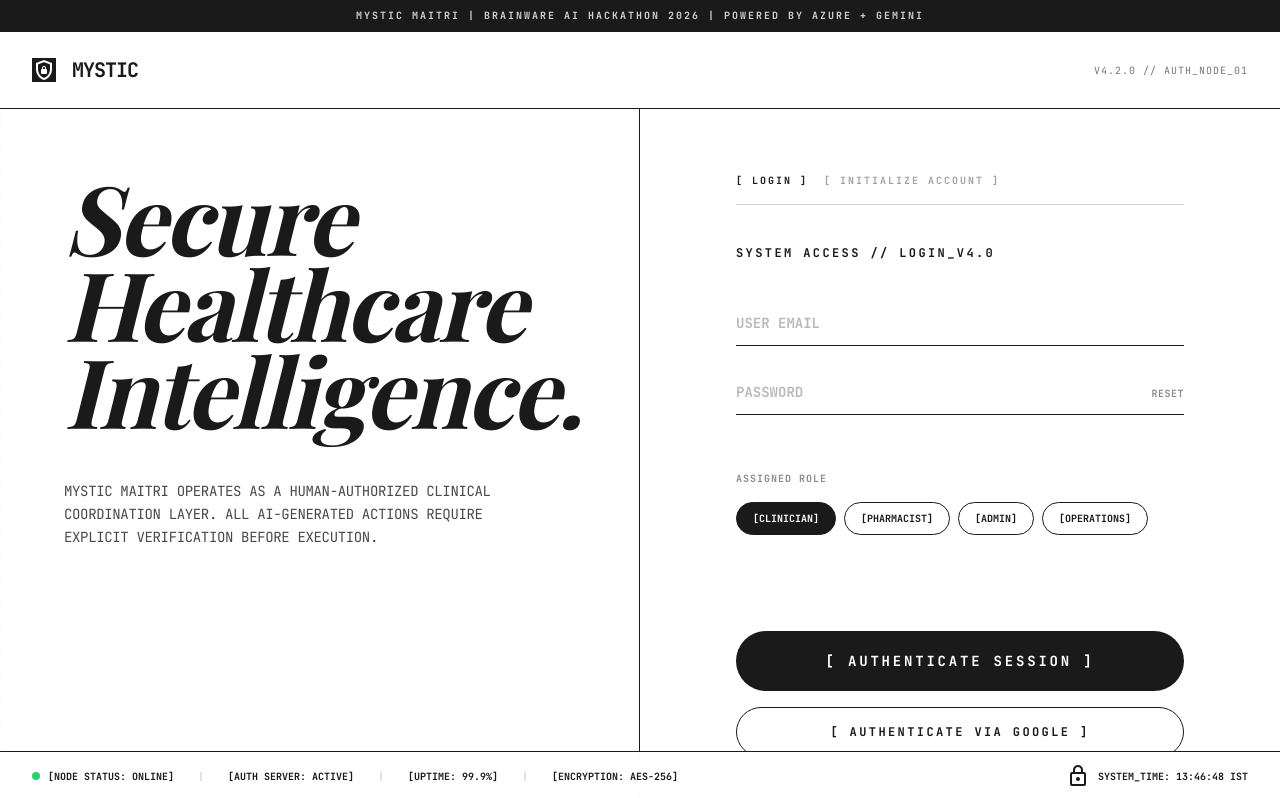
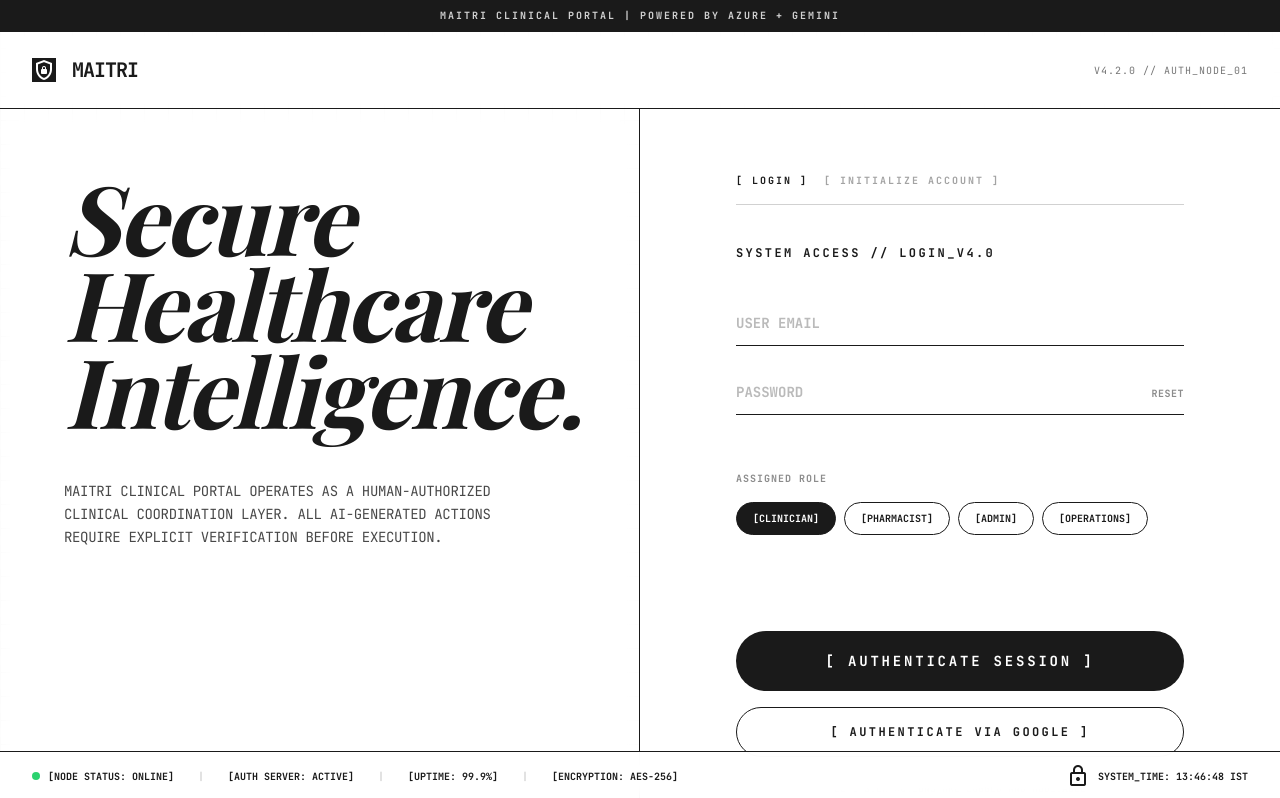
Before and after one commit to Bishu-21/mystic-maitri, a Next.js app: page /auth in a window 1280 px wide. Shown: the top 798 px of the page. Built offline with nearby package versions, Linux system fonts and the light colour scheme; no server answers.

Commit message:
Standardize Maitri Clinic Portal branding across all route pages and metadata

```diff
--- a/src/app/auth/page.tsx
+++ b/src/app/auth/page.tsx
@@ -112,7 +112,7 @@ export default function AuthPage() {
             <div className="w-full bg-carbon text-paper border-b border-carbon z-50">
                 <div className="container mx-auto px-4 py-2">
                     <p className="text-center text-[10px] font-mono tracking-[0.2em] uppercase font-bold text-paper/80">
-                        MYSTIC MAITRI | BRAINWARE AI HACKATHON 2026 | POWERED BY AZURE + GEMINI
+                        MAITRI CLINICAL PORTAL | POWERED BY AZURE + GEMINI
                     </p>
                 </div>
             </div>
@@ -123,7 +123,7 @@ export default function AuthPage() {
                     <div className="size-6 bg-carbon flex items-center justify-center text-paper group-hover:bg-teal transition-colors">
                         <span className="material-symbols-outlined text-sm">shield_lock</span>
                     </div>
-                    <h1 className="text-lg md:text-xl font-bold tracking-tighter uppercase text-carbon">MYSTIC</h1>
+                    <h1 className="text-lg md:text-xl font-bold tracking-tighter uppercase text-carbon">MAITRI</h1>
                 </Link>
                 <div className="font-mono text-[10px] uppercase tracking-widest text-carbon/60 hidden md:block">
                     v4.2.0 // auth_node_01
@@ -140,7 +140,7 @@ export default function AuthPage() {
                             Secure<br />Healthcare<br />Intelligence.
                         </h2>
                         <p className="max-w-md text-sm leading-relaxed uppercase tracking-tight text-carbon/80">
-                            Mystic Maitri operates as a human-authorized clinical coordination layer.
+                            Maitri Clinical Portal operates as a human-authorized clinical coordination layer.
                             All AI-generated actions require explicit verification before execution.
                         </p>
                     </div>
--- a/src/app/dashboard/page.tsx
+++ b/src/app/dashboard/page.tsx
@@ -52,7 +52,7 @@ export default function DashboardPage() {
                         {workflowCount > 0 ? "AI Action Proposed" : "Awaiting Clinical Input"}
                     </h2>
                     <p className="font-mono text-sm max-w-xl leading-relaxed text-gray-600 uppercase tracking-wide">
-                        {workflowCount > 0 ? "Awaiting human authorization for proposed clinical adjustments." : "Mystic Maitri captures voice, documents, and operational signals. All system actions require human authorization."}
+                        {workflowCount > 0 ? "Awaiting human authorization for proposed clinical adjustments." : "Maitri Clinic captures voice, documents, and operational signals. All system actions require human authorization."}
                     </p>
                 </div>
 
--- a/src/app/dashboard/signals/page.tsx
+++ b/src/app/dashboard/signals/page.tsx
@@ -119,7 +119,7 @@ export default function SignalNetworkPage() {
                         <span className="material-symbols-outlined text-[14px] group-hover:-translate-x-0.5 transition-transform">arrow_back</span>
                         Dashboard
                     </Link>
-                    <span className="font-mono text-xs md:text-sm font-bold tracking-tighter uppercase">Mystic Maitri | Signal Network</span>
+                    <span className="font-sans font-black text-xs md:text-sm tracking-tight uppercase">Maitri Clinic | Signal Network</span>
                 </div>
                 <div className="hidden md:flex items-center gap-6 font-mono text-[10px] font-bold">
                     <div className="flex items-center gap-2">
--- a/src/app/dashboard/voice/page.tsx
+++ b/src/app/dashboard/voice/page.tsx
@@ -254,7 +254,7 @@ export default function VoiceCorePage() {
                             Dashboard
                         </Link>
                         <span className="material-symbols-outlined text-teal text-xl">analytics</span>
-                        <h1 className="font-mono font-bold text-lg tracking-tighter uppercase text-carbon">Mystic Maitri | Voice Core</h1>
+                        <h1 className="font-sans font-black text-lg tracking-tight uppercase text-carbon">Maitri Clinic | Voice Core</h1>
                     </div>
 
                     <div className="flex items-center gap-4 text-carbon font-mono text-[10px] sm:text-xs">
--- a/src/app/layout.tsx
+++ b/src/app/layout.tsx
@@ -7,7 +7,7 @@ const playfair = Playfair_Display({ subsets: ["latin"], weight: ["400", "700"],
 const jetbrains = JetBrains_Mono({ subsets: ["latin"], weight: ["400", "500", "700"], variable: "--font-jetbrains" });
 
 export const metadata: Metadata = {
-  title: "Mystic Maitri - AI Coordination Layer",
+  title: "Maitri Clinical Portal - AI Workflow Coordinator",
   description: "Connecting voice, documents, and clinical workflows with high-fidelity, human-in-the-loop multimodal agents.",
   icons: {
     icon: "/icon.svg",
--- a/src/app/page.tsx
+++ b/src/app/page.tsx
@@ -8,7 +8,7 @@ export default function Home() {
       <div className="w-full bg-carbon text-paper border-b border-carbon">
         <div className="container mx-auto px-4 py-2">
           <p className="text-center text-[10px] font-mono tracking-[0.2em] uppercase font-bold text-paper/80">
-            MYSTIC MAITRI | BUILD WITH GEMMA: KOLKATA | POWERED BY GEMMA 4
+            MAITRI CLINICAL PORTAL | BUILD WITH GEMMA: KOLKATA | POWERED BY GEMMA 4
           </p>
         </div>
       </div>
--- a/src/app/sitemap.ts
+++ b/src/app/sitemap.ts
@@ -1,7 +1,7 @@
 import { MetadataRoute } from 'next';
 
 export default function sitemap(): MetadataRoute.Sitemap {
-  const baseUrl = 'https://mystic-maitri.vercel.app';
+  const baseUrl = 'https://maitri-clinic.vercel.app';
   return [
     {
       url: baseUrl,
--- a/src/components/dashboard/ClinicalAssistant.tsx
+++ b/src/components/dashboard/ClinicalAssistant.tsx
@@ -119,7 +119,7 @@ export default function ClinicalAssistant() {
                     type="text"
                     value={input}
                     onChange={(e) => setInput(e.target.value)}
-                    placeholder="Ask Mystic..."
+                    placeholder="Ask Maitri..."
                     className="flex-1 bg-transparent font-mono text-[10px] outline-none px-2 uppercase"
                 />
                 <button
--- a/src/components/dashboard/VoiceAgent.tsx
+++ b/src/components/dashboard/VoiceAgent.tsx
@@ -166,7 +166,7 @@ export default function VoiceAgent() {
                         <div className="flex flex-col gap-2">
                             <div className="flex items-center gap-2">
                                 <span className="h-1.5 w-1.5 bg-teal rounded-full animate-pulse"></span>
-                                <span className="font-mono text-[8px] font-bold text-teal uppercase tracking-widest">Mystic AI responding...</span>
+                                <span className="font-mono text-[8px] font-bold text-teal uppercase tracking-widest">Maitri AI responding...</span>
                             </div>
                             <div className="bg-carbon text-paper p-4 border border-carbon shadow-[4px_4px_0px_0px_rgba(20,184,166,0.3)]">
                                 <p className="font-serif italic text-sm leading-relaxed">
```
Also changed, not shown: src/app/icon.svg, src/app/robots.txt.
